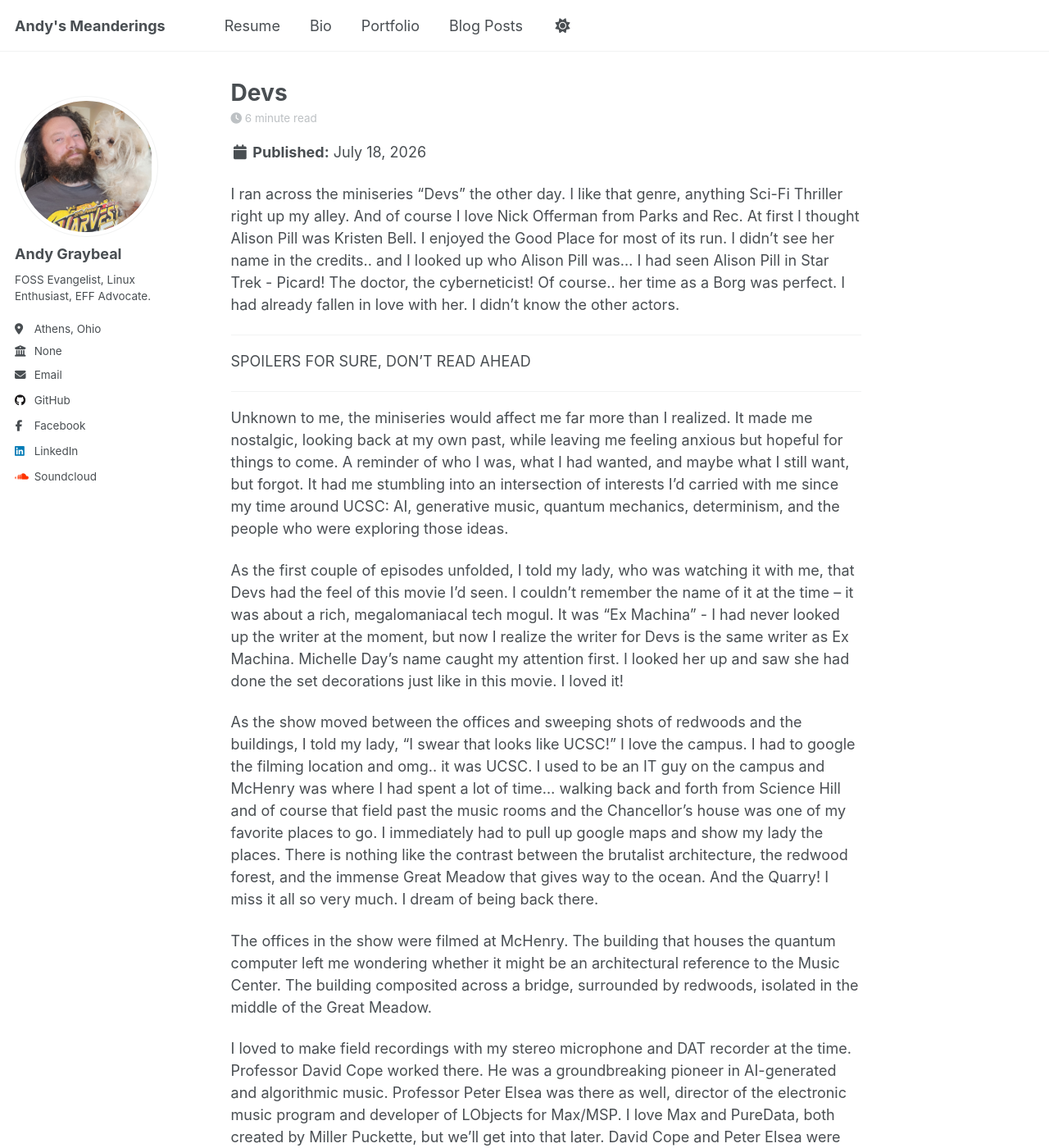
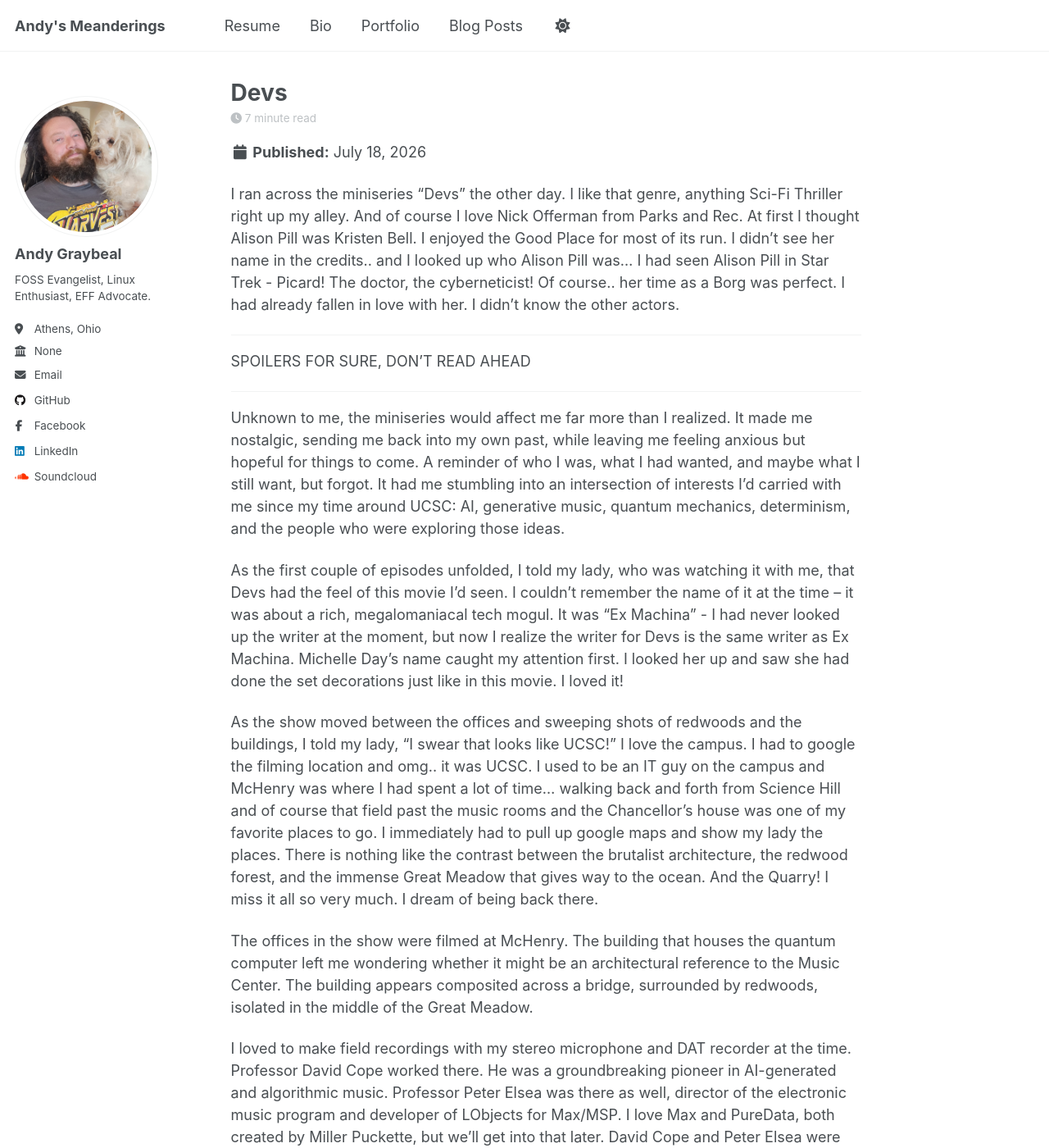
Before and after one commit to andy-graybeal/andy-graybeal.github.io, a Jekyll site: the page built from _posts/2026-07-18-blog-post-1.md, in a window 1280 px wide and 1400 px high. Shown: the whole window at 82% size. Built offline with Jekyll 4.4.1, drawn with Linux system fonts in a browser that asks for light colours; a script that is not in the unit is left out; some of the changed text lies outside the part shown.

Commit message:
Edit blog post for improved clarity and coherence
Revised several sentences for clarity and flow, enhancing the narrative about personal experiences and reflections related to the miniseries.

```diff
--- a/_posts/2026-07-18-blog-post-1.md
+++ b/_posts/2026-07-18-blog-post-1.md
@@ -16,13 +16,13 @@ SPOILERS FOR SURE, DON'T READ AHEAD
 
 ---
 
-Unknown to me, the miniseries would affect me far more than I realized. It made me nostalgic, looking back at my own past, while leaving me feeling anxious but hopeful for things to come. A reminder of who I was, what I had wanted, and maybe what I still want, but forgot. It had me stumbling into an intersection of interests I'd carried with me since my time around UCSC: AI, generative music, quantum mechanics, determinism, and the people who were exploring those ideas.
+Unknown to me, the miniseries would affect me far more than I realized. It made me nostalgic, sending me back into my own past, while leaving me feeling anxious but hopeful for things to come. A reminder of who I was, what I had wanted, and maybe what I still want, but forgot. It had me stumbling into an intersection of interests I'd carried with me since my time around UCSC: AI, generative music, quantum mechanics, determinism, and the people who were exploring those ideas.
 
 As the first couple of episodes unfolded, I told my lady, who was watching it with me, that Devs had the feel of this movie I'd seen. I couldn't remember the name of it at the time -- it was about a rich, megalomaniacal tech mogul.  It was "Ex Machina" - I had never looked up the writer at the moment, but now I realize the writer for Devs is the same writer as Ex Machina.  Michelle Day's name caught my attention first. I looked her up and saw she had done the set decorations just like in this movie.  I loved it!
 
 As the show moved between the offices and sweeping shots of redwoods and the buildings, I told my lady, "I swear that looks like UCSC!"  I love the campus.  I had to google the filming location and omg.. it was UCSC.  I used to be an IT guy on the campus and McHenry was where I had spent a lot of time... walking back and forth from Science Hill and of course that field past the music rooms and the Chancellor's house was one of my favorite places to go. I immediately had to pull up google maps and show my lady the places.  There is nothing like the contrast between the brutalist architecture, the redwood forest, and the immense Great Meadow that gives way to the ocean.  And the Quarry!  I miss it all so very much.  I dream of being back there.
 
-The offices in the show were filmed at McHenry. The building that houses the quantum computer left me wondering whether it might be an architectural reference to the Music Center. The building composited  across a bridge, surrounded by redwoods, isolated in the middle of the Great Meadow.
+The offices in the show were filmed at McHenry. The building that houses the quantum computer left me wondering whether it might be an architectural reference to the Music Center. The building appears composited across a bridge, surrounded by redwoods, isolated in the middle of the Great Meadow.
 
 I loved to make field recordings with my stereo microphone and DAT recorder at the time.  Professor David Cope worked there. He was a groundbreaking pioneer in AI-generated and algorithmic music. Professor Peter Elsea was there as well, director of the electronic music program and developer of LObjects for Max/MSP. I love Max and PureData, both created by Miller Puckette, but we'll get into that later.  David Cope and Peter Elsea were pioneers of their time and they both worked when I was there.  I had always wanted to take David Cope's class in LISP and music.
 
```
Also changed, not shown: other parts of _posts/2026-07-18-blog-post-1.md (+1 -1 lines).
